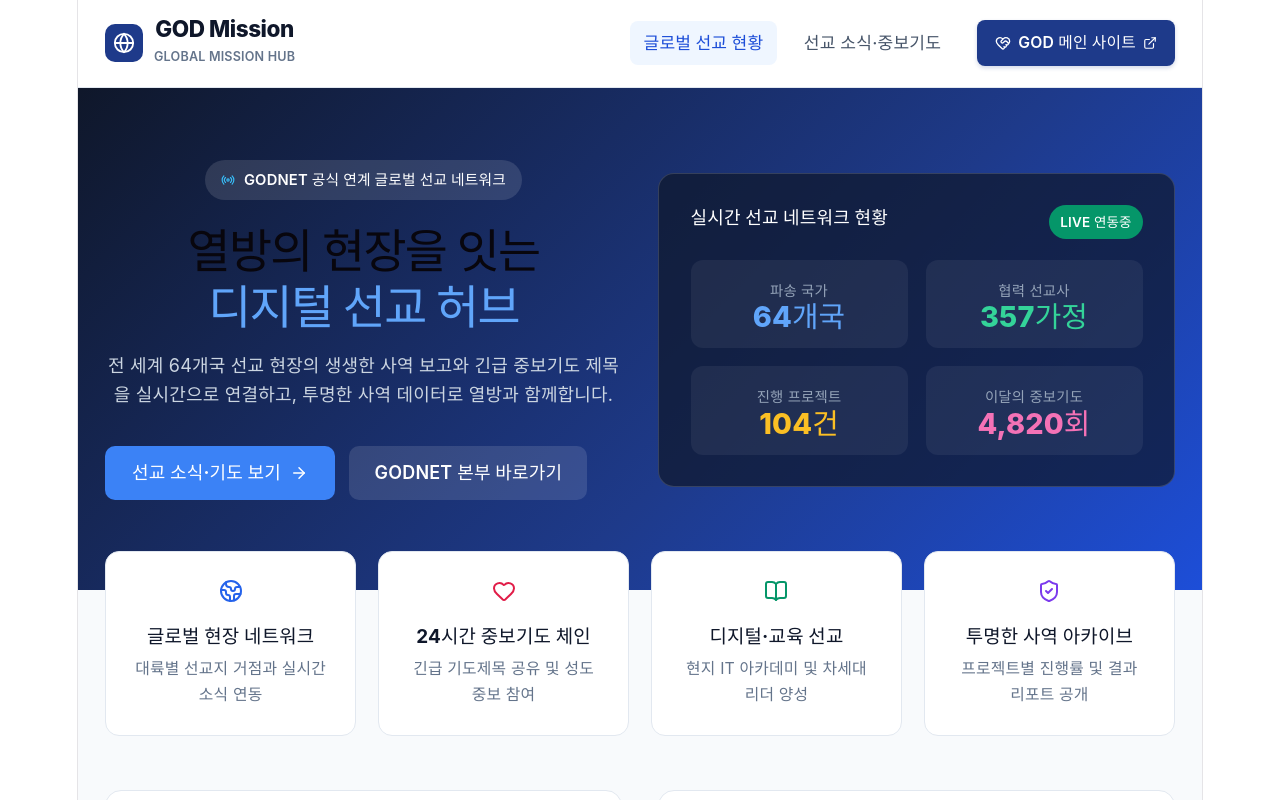
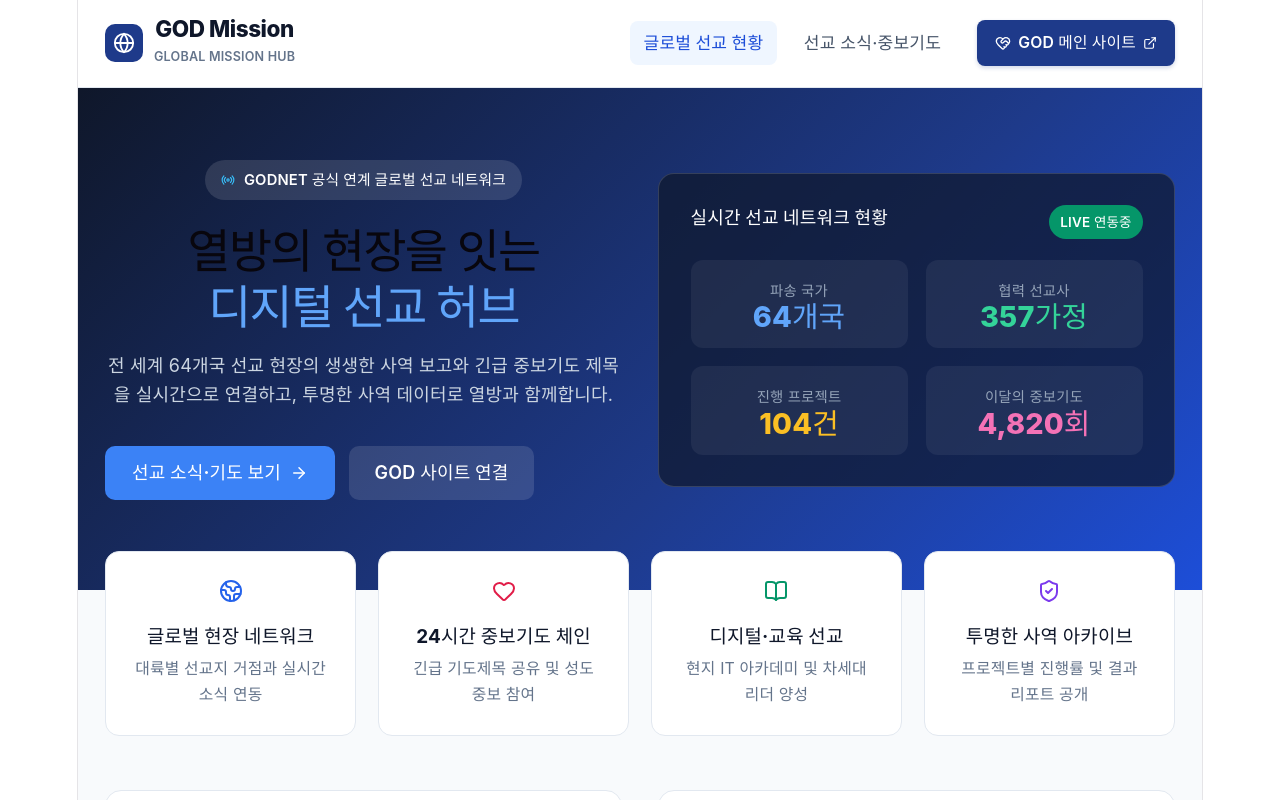
Before and after one commit to red24653316-collab/god-mission, a React (Vite) app: page /#/ in a window 1280 px wide. Shown: the top 800 px of the page. Built offline with nearby package versions, Linux system fonts and the light colour scheme; no server answers.

Commit message:
Fix: 우측 GOD 사이트 연결 버튼 주소 최종 갱신

```diff
--- a/src/page/Home.tsx
+++ b/src/page/Home.tsx
@@ -36,9 +36,9 @@ export default function Home() {
               <Link to="/board" style={{ display: 'inline-flex', alignItems: 'center', gap: '0.5rem', padding: '0.8rem 1.5rem', backgroundColor: '#3b82f6', color: '#fff', borderRadius: '10px', textDecoration: 'none', fontWeight: 700 }}>
                 선교 소식·기도 보기 <ArrowRight size={18} />
               </Link>
-              <a href="https://godnet.app" target="_blank" rel="noreferrer" style={{ display: 'inline-flex', alignItems: 'center', padding: '0.8rem 1.4rem', backgroundColor: 'rgba(255,255,255,0.12)', color: '#fff', borderRadius: '10px', textDecoration: 'none', fontWeight: 600 }}>
-                GODNET 본부 바로가기
-              </a>
+			  <a href="https://god-network.app" target="_blank" rel="noreferrer" style={{ display: 'inline-flex', alignItems: 'center', padding: '0.8rem 1.4rem', backgroundColor: 'rgba(255,255,255,0.12)', color: '#fff', borderRadius: '10px', textDecoration: 'none', fontWeight: 600 }}>
+			    GOD 사이트 연결
+			  </a>
             </div>
           </div>
 
```
